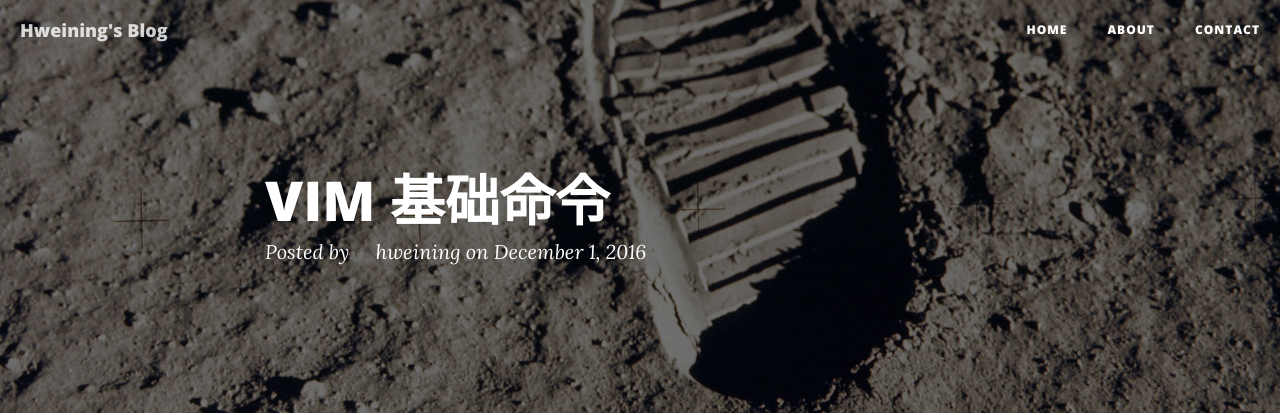
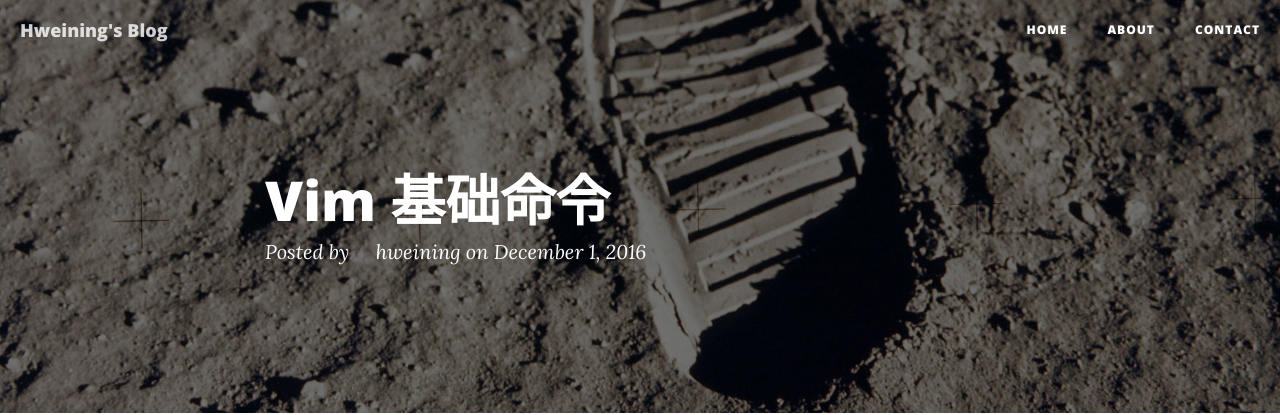
Before and after one commit to hweining/hweining.github.com, a Jekyll site: the page built from _posts/2016-11-30-Vim.md, in a window 1280 px wide and 900 px high. Shown: the top 415 px of the window. Built offline with Jekyll 4.4.1, drawn with Linux system fonts in a browser that asks for light colours; nearby versions of some CDN libraries.

Commit message:
Update 2016-11-30-Vim.md

```diff
--- a/_posts/2016-11-30-Vim.md
+++ b/_posts/2016-11-30-Vim.md
@@ -1,6 +1,6 @@
 ---
 layout:     post
-title:      VIM 基础命令
+title:      Vim 基础命令
 date:       2016-11-30 21:00:00
 author:     hweining
 header-img: "img/post-bg-05.jpg"
```
